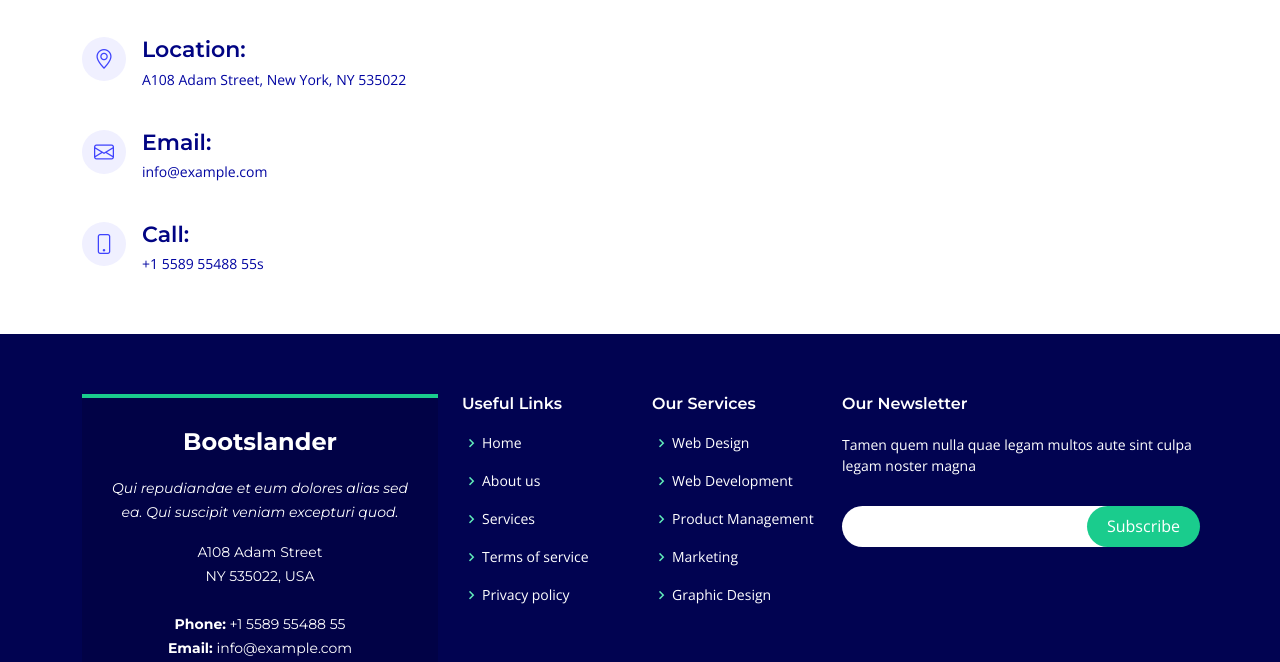
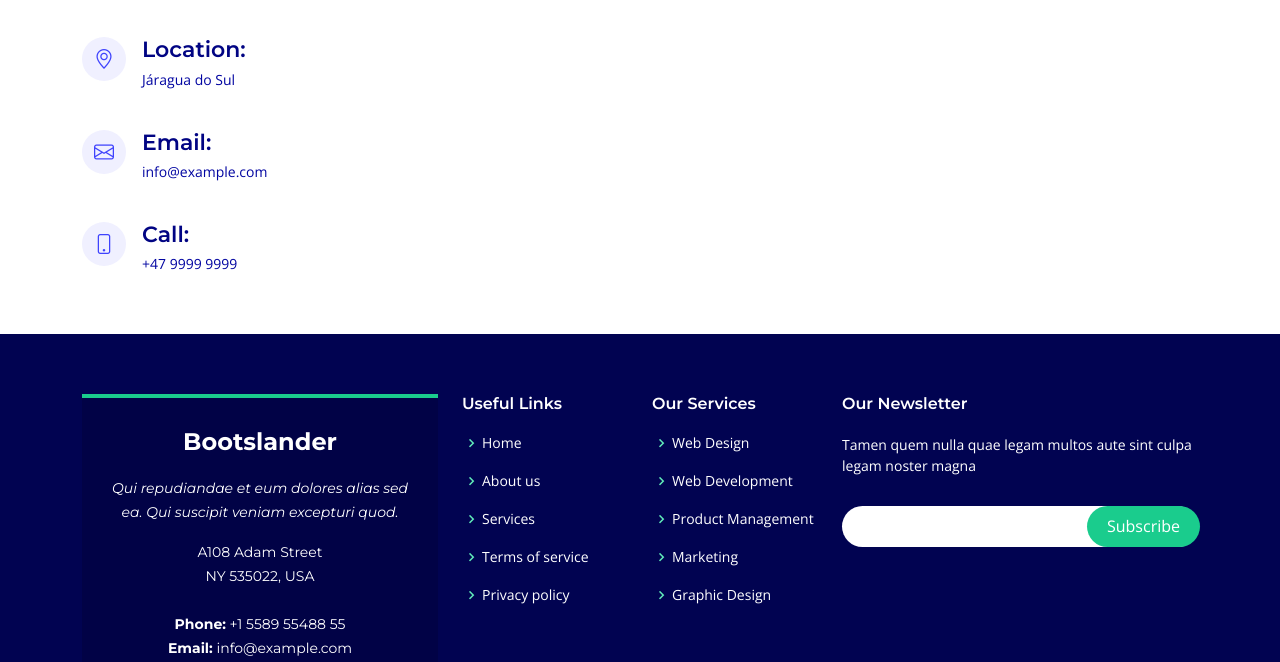
Before and after one commit to Cypirando/jefeOContador, a plain HTML site: page index.html in a window 1280 px wide. Shown: the part 4524-5186 px from the top of the page. Drawn offline with nearby package versions, Linux system fonts and the light colour scheme.

Commit message:
brebe numero

```diff
--- a/index.html
+++ b/index.html
@@ -440,7 +440,7 @@
                  <div class="address">
                    <i class="bi bi-geo-alt"></i>
                    <h4>Location:</h4>
-                   <p>A108 Adam Street, New York, NY 535022</p>
+                   <p>Járagua do Sul</p>
                  </div>
 
                  <div class="email">
@@ -452,7 +452,7 @@
                  <div class="phone">
                    <i class="bi bi-phone"></i>
                    <h4>Call:</h4>
-                   <p>+1 5589 55488 55s</p>
+                   <p>+47 9999 9999</p>
                  </div>
 
                </div>
```
